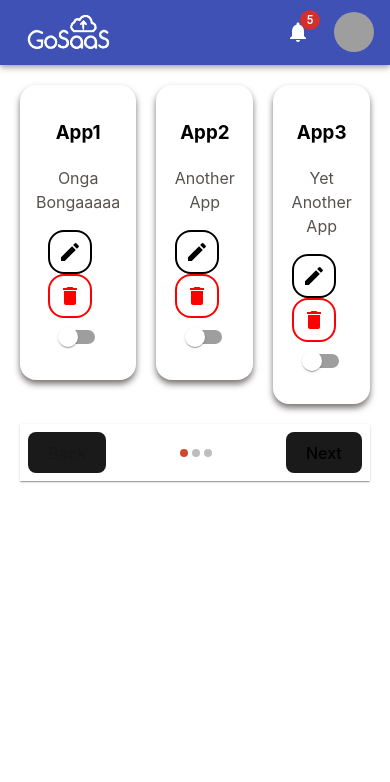
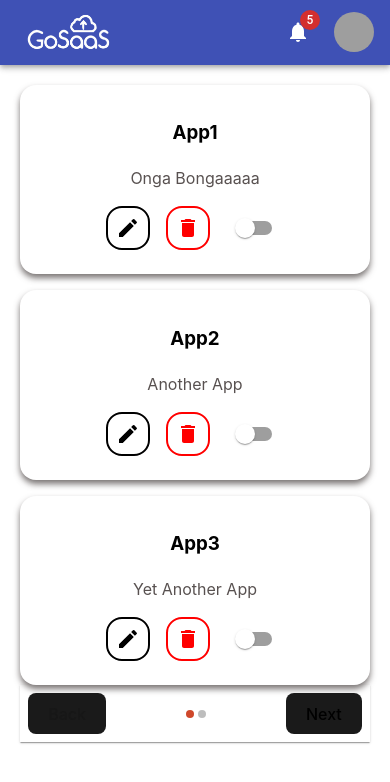
Before and after one commit to HamnaWahid/NotificationManagerApp, a React (Vite) app: page /Dashboard in a window 390 px wide. Shown: the top 782 px of the page. Built offline with nearby package versions, Linux system fonts and the light colour scheme; grey boxes are pictures that could not be loaded.

Commit message:
Responsiveness in dashboard

```diff
--- a/src/pages/Dashboard/Dashboard.tsx
+++ b/src/pages/Dashboard/Dashboard.tsx
@@ -1,27 +1,22 @@
-import { useState } from 'react';
-import AppTile from '../../components/Apps/AppTile';
-import './Dashboard.css';
-import { Slide, MobileStepper, Paper } from '@mui/material';
+import { useState } from "react";
+import AppTile from "../../components/Apps/AppTile";
+import "./Dashboard.css";
+import { Slide, MobileStepper, Paper, Grid } from "@mui/material";
 
 const appTilesData = [
-  { title: 'App1', description: 'Onga Bongaaaaa' },
-  { title: 'App2', description: 'Another App' },
-  { title: 'App3', description: 'Yet Another App' },
-  { title: 'App4', description: 'Some App' },
-  { title: 'App5', description: 'Yet Another App' },
-  { title: 'App6', description: 'Yet Another App' },
-  { title: 'App7', description: 'Yet Another App' },
-  { title: 'App8', description: 'Yet Another App' },
-  { title: 'App9', description: 'Yet Another App' },
+  { title: "App1", description: "Onga Bongaaaaa" },
+  { title: "App2", description: "Another App" },
+  { title: "App3", description: "Yet Another App" },
+  { title: "App4", description: "Some App" },
+  { title: "App5", description: "Yet Another App" },
+  { title: "App6", description: "Yet Another App" },
+  { title: "App7", description: "Yet Another App" },
+  { title: "App8", description: "Yet Another App" },
+  { title: "App9", description: "Yet Another App" },
 ];
-
-const pageSize = 3;
 
 const Dashboard = () => {
   const [activeStep, setActiveStep] = useState(0);
-  const [appTilesState, setAppTilesState] = useState(
-    appTilesData.map(() => false) // Initialize all tiles as not toggled
-  );
 
   const handleNext = () => {
     setActiveStep((prevActiveStep) => prevActiveStep + 1);
@@ -31,42 +26,38 @@ const Dashboard = () => {
     setActiveStep((prevActiveStep) => prevActiveStep - 1);
   };
 
-  const maxSteps = Math.ceil(appTilesData.length / pageSize);
+  const maxSteps = Math.ceil(appTilesData.length / 6); // Display 3 tiles per row on small screens
 
-  const startIndex = activeStep * pageSize;
-  const endIndex = Math.min(startIndex + pageSize, appTilesData.length);
+  const startIndex = activeStep * 3;
+  const endIndex = Math.min(startIndex + 3, appTilesData.length);
   const displayedAppTiles = appTilesData.slice(startIndex, endIndex);
 
-  const toggleAppTile = (index: number) => {
-    const updatedAppTilesState = [...appTilesState];
-    updatedAppTilesState[index] = !updatedAppTilesState[index];
-    setAppTilesState(updatedAppTilesState);
-  };
-
   return (
-    <div className='dashboard'>
-      <Slide direction='left' in={true} mountOnEnter unmountOnExit>
-        <div className='app-tiles'>
+    <div className="dashboard">
+      <Slide direction="left" in={true} mountOnEnter unmountOnExit>
+        <Grid container spacing={2}>
           {displayedAppTiles.map((data, index) => (
-            <div className='app-tile' key={index}>
+            <Grid item xs={12} sm={6} md={4} key={index}>
               <AppTile
                 title={data.title}
                 description={data.description}
                 onUpdateClick={() => {}}
                 onDeleteClick={() => {}}
-                onToggleClick={() => toggleAppTile(index)} // Toggle the tile
-                isToggled={appTilesState[index]} // Pass the toggled state
+                onToggleClick={function (): void {
+                  throw new Error("Function not implemented.");
+                }}
+                isToggled={false}
               />
-            </div>
+            </Grid>
           ))}
-        </div>
+        </Grid>
       </Slide>
 
       <Paper elevation={1} square>
         <MobileStepper
-          variant='dots'
+          variant="dots"
           steps={maxSteps}
-          position='static'
+          position="static"
           activeStep={activeStep}
           nextButton={
             <button onClick={handleNext} disabled={activeStep === maxSteps - 1}>
```
